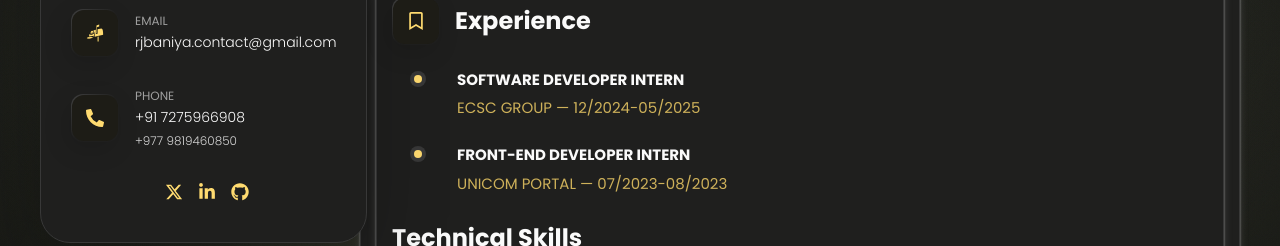
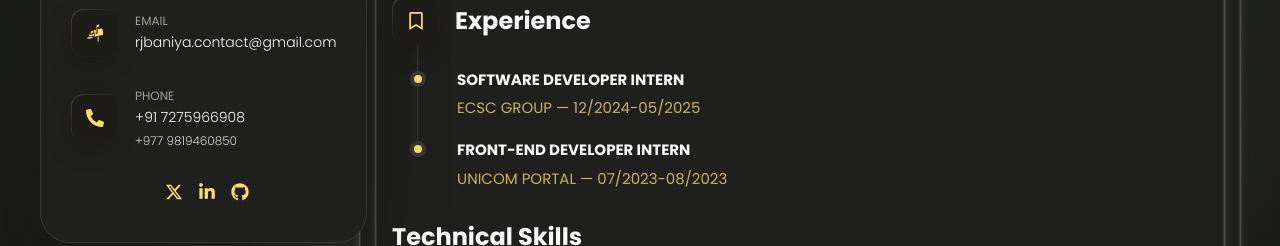
Before and after one commit to RajeevBaniya/portfolio, a React (Vite) app: page /resume in a window 1280 px wide. Shown: the part 365-611 px from the top of the page. Built offline with nearby package versions, Linux system fonts and the light colour scheme.

Commit message:
fixed Ui issue in resume section

```diff
--- a/src/App.css
+++ b/src/App.css
@@ -1327,6 +1327,17 @@ main {
 .timeline-list {
   font-size: var(--fs-6);
   margin-left: 45px;
+  position: relative;
+}
+
+.timeline-list::before {
+  content: "";
+  position: absolute;
+  top: -25px;
+  left: -30px;
+  width: 1px;
+  height: 25px;
+  background: var(--jet);
 }
 
 .timeline-item {
@@ -1380,6 +1391,11 @@ main {
 /**
  * skills
  */
+
+.skill {
+  margin-top: 24px;
+  margin-bottom: 24px;
+}
 
 .skills-title {
   margin-bottom: 20px;
@@ -1977,6 +1993,10 @@ textarea.form-input::-webkit-resizer {
     margin-left: 65px;
   }
 
+  .timeline-list::before {
+    left: -40px;
+  }
+
   .timeline-item:not(:last-child)::before {
     left: -40px;
   }
@@ -1985,6 +2005,11 @@ textarea.form-input::-webkit-resizer {
     height: 8px;
     width: 8px;
     left: -43px;
+  }
+
+  .skill {
+    margin-top: 28px;
+    margin-bottom: 28px;
   }
 
   .skills-item:not(:last-child) {
--- a/src/pages/Resume/Resume.jsx
+++ b/src/pages/Resume/Resume.jsx
@@ -38,18 +38,10 @@ const Resume = () => {
             company="ECSC GROUP"
             date="12/2024-05/2025"
           />
-        </ol>
-        <br />
-        <ol className="timeline-list">
           <TimelineItem
             title="FRONT-END DEVELOPER INTERN"
             company="UNICOM PORTAL"
             date="07/2023-08/2023"
-            // descriptions={[
-            //   "Created login and signup form with proper form validation and error handling.",
-            //   "Improved frontend performance using lazy loading and pagination reducing page load time by 30%",
-            //   "Collaborated with the team to test and fix Ui issues ensuring smooth user experience",
-            // ]}
           />
         </ol>
       </div>
```
